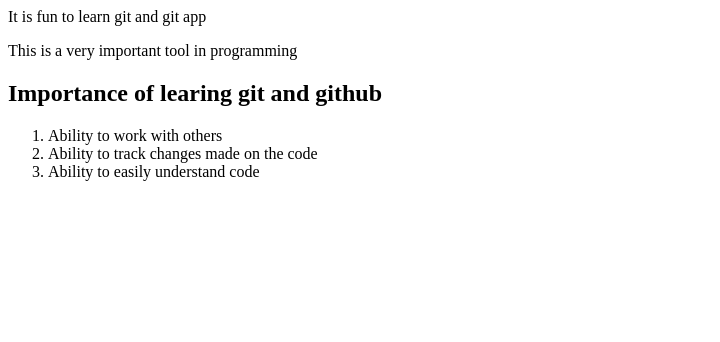
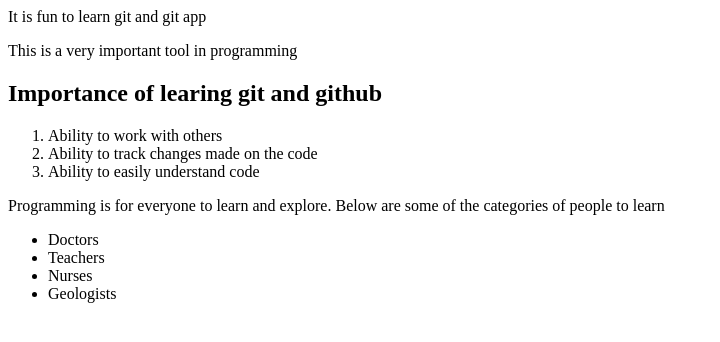
Before and after one commit to Chemoimark2468/demo-repo2, a plain HTML site: page index.html in a window 1280 px wide. Shown: the whole page, without its empty margins (0-720 px from the left). Drawn offline with Linux system fonts and the light colour scheme.

Commit message:
modified the readme file
added some text to the html file

```diff
--- a/index.html
+++ b/index.html
@@ -16,5 +16,12 @@
         <li>Ability to easily understand code</li>
 
     </ol>
+    <p>Programming is for everyone to learn and explore. Below are some of the categories of people to learn</p>
+    <ul>
+        <li>Doctors</li>
+        <li>Teachers</li>
+        <li>Nurses</li>
+        <li>Geologists</li>
+    </ul>
 </body>
 </html>
```
Also changed, not shown: 1 other file.
